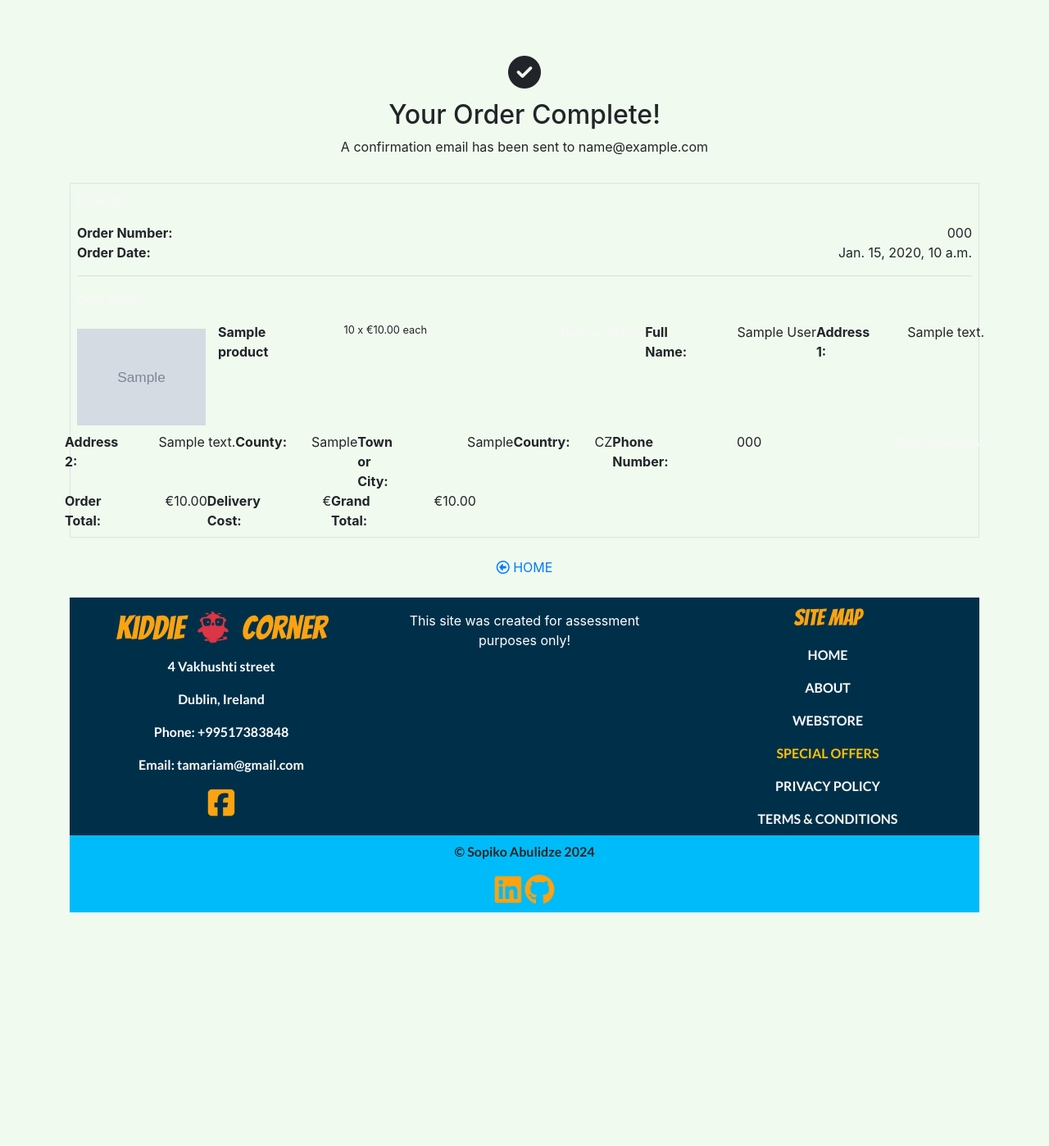
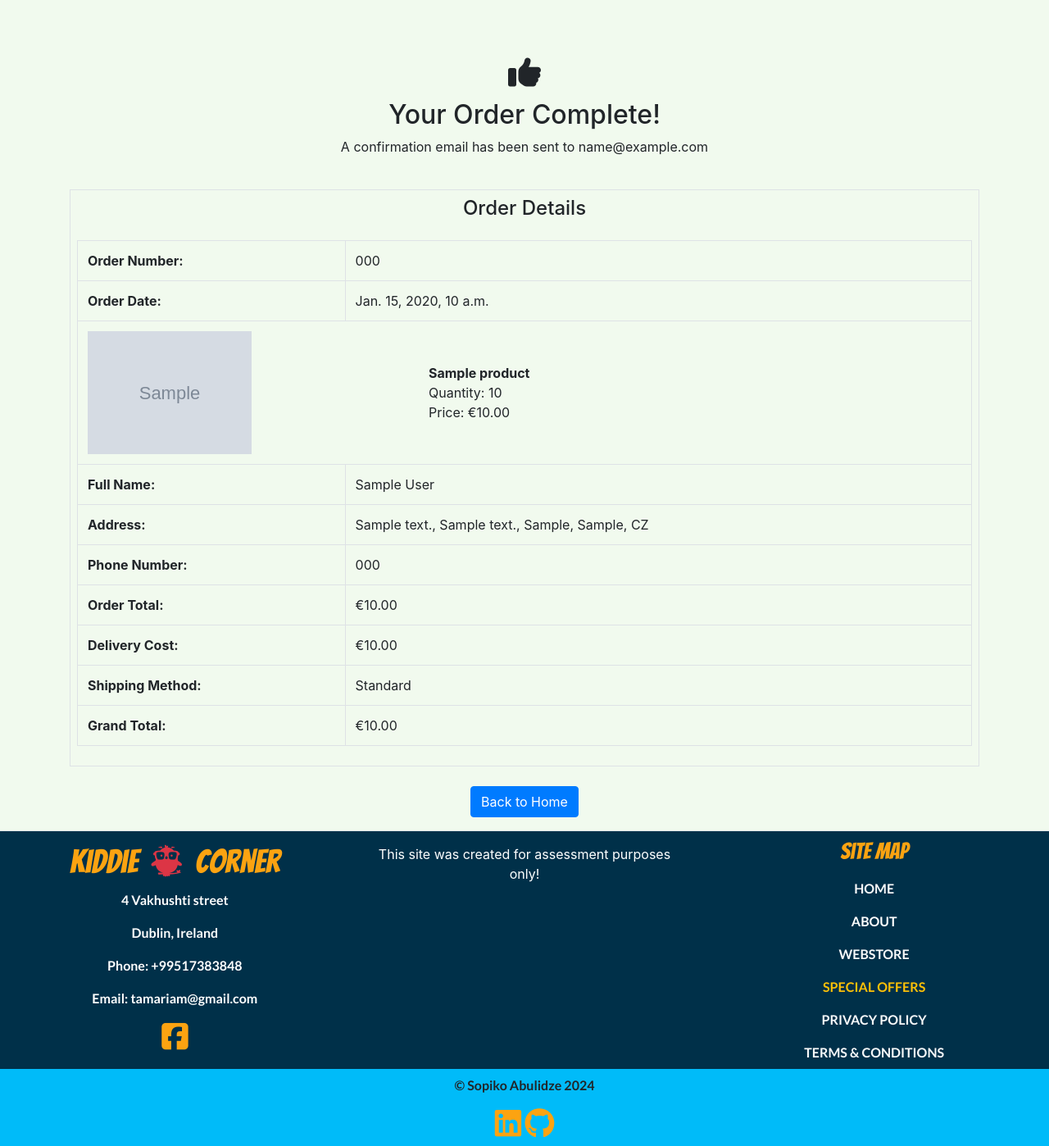
Before and after one commit to tamariam/Kiddie-Corner, a Django app: page /checkout/checkout_success/000 in a window 1280 px wide. Shown: the part 201-1599 px from the top of the page at 82% size. Before the commit the page ends 1314 px from the top, so only its background shows below. Run offline with Django 3.2, Linux system fonts and the light colour scheme; tables that the repository leaves empty hold one stand-in row (values such as "Sample post"); grey boxes marked "Sample" are stand-in pictures; some libraries are stand-ins or nearby versions; some web fonts are replaced.

Commit message:
finish modifying checkout success page, now it correctly dislays all information related to the order completed

```diff
--- a/checkout/templates/checkout/checkout_success.html
+++ b/checkout/templates/checkout/checkout_success.html
@@ -14,209 +14,89 @@
 
     <div class="row">
         <div class="col-12 text-center mt-3">
-            <h1 class="text-center"><span class="sr-only">Check Icon</span><i class="fa-solid fa-circle-check"></i></h1>
-            <h2>Your Order  Complete!</h2>
-            <p> A confirmation email has been sent to {{ order.email }}
-            </p>
+            <h1 class="text-center"><span class="sr-only">Check Icon</span><i class="fa-solid fa-thumbs-up"></i></h1>
+            <h2>Your Order Complete!</h2>
+            <p>A confirmation email has been sent to {{ order.email }}</p>
         </div>
-        <div class="col-12 text-center mt-3">
+    </div>
+
+    <div class="row mt-4">
+        <div class="col-12">
             <div class="p-2 border email-conf">
-                <div class="row">
-                    <div class="col-12 text-md-left mb-3">
-                        <small class="text-light font-italic p-md-l-3">Order Info</small>
-                    </div>
-                </div>
+                <h4 class="text-center mb-4">Order Details</h4>
+                <table class="table table-bordered">
+                    <tbody>
+                        <tr>
+                            <td class="text-black font-weight-bold">Order Number:</td>
+                            <td>{{ order.order_number }}</td>
+                        </tr>
+                        <tr>
+                            <td class="text-black font-weight-bold">Order Date:</td>
+                            <td>{{ order.date }}</td>
+                        </tr>
+                        {% for item in order.lineitems.all %}
+                        <tr>
+                            <td colspan="2">
+                                <div class="d-flex align-items-center">
+                                    <div class="mr-3">
+                                        {% if item.product.image %}
+                                            <img src="{{ item.product.image.url }}" alt="image of {{ item.product.name }}" class="w-50" >
+                                        {% else %}
+                                            <img src="{{ MEDIA_URL }}placeholder.avih" alt="No image available for {{ item.product.name }}" class="w-50">
+                                        {% endif %}
+                                    </div>
+                                    <div>
+                                        <p class="mb-0 font-weight-bold">{{ item.product.name }}</p>
+                                        <p class="mb-0">Quantity: {{ item.quantity }}</p>
+                                        <p class="mb-0">Price: €{{ item.product.price }}</p>
+                                    </div>
+                                </div>
+                            </td>
+                        </tr>
+                        {% endfor %}
+                        <tr>
+                            <td class="text-black font-weight-bold">Full Name:</td>
+                            <td>{{ order.full_name }}</td>
+                        </tr>
+                        <tr>
+                            <td class="text-black font-weight-bold">Address:</td>
+                            <td>{{ order.street_address1 }}, {% if order.street_address2 %}{{ order.street_address2 }}, {% endif %}{{ order.town_or_city }}, {{ order.county }}, {{ order.country }}</td>
+                        </tr>
+                        <tr>
+                            <td class="text-black font-weight-bold">Phone Number:</td>
+                            <td>{{ order.phone_number }}</td>
+                        </tr>
+                        <tr>
+                            <td class="text-black font-weight-bold">Order Total:</td>
+                            <td>€{{ order.order_total }}</td>
+                        </tr>
+                        <tr>
+                            <td class="text-black font-weight-bold">Delivery Cost:</td>
+                            <td>€{{ order.shipping_cost }}</td>
+                        </tr>
 
-                <div class="row">
-                    <div class="col-12 col-md-4 text-md-left">
-                        <p class="mb-0 text-black font-weight-bold p-md-l-3">Order Number:</p>
-                    </div>
-                    <div class="col-12 col-md-8 text-md-right">
-                        <p class="mb-0 p-md-r-3">{{ order.order_number }}</p>
-                    </div>
-                </div>
-
-                <div class="row">
-                    <div class="col-12 col-md-4 text-md-left">
-                        <p class="mb-0 text-black font-weight-bold p-md-l-3">Order Date:</p>
-                    </div>
-                    <div class="col-12 col-md-8 text-md-right">
-                        <p class="mb-0 p-md-r-3">{{ order.date }}</p>
-                    </div>
-                </div>
-
-                <hr class="email-rule">
-
-                <div class="row">
-                    <div class="col-12 text-md-left mb-3">
-                        <small class="text-light font-italic p-md-l-3">Order Details</small>
-                    </div>
-                </div>
-
-                {% for item in order.lineitems.all %}
-                <div class="row">
-
-                    <div class="col-2 my-2">
-
-                        {% if item.product.image %}
-                            <a href="{{ item.product.image.url }}" target="_blank" aria-label="Opens the image of {{ item.product.name }} in a new tab">
-                                <img class="w-100" src="{{ item.product.image.url }}" alt="image of {{ item.product.name }}">
-                            </a>
-                        {% else %}
-                            <a href="">
-                                <img class="w-100" src="{{ MEDIA_URL }}placeholder.avih" alt="No image available for {{ order.product.name }}">
-                            </a>
-                        {% endif %}
-
-                    </div>
-                <div class="row">
-                    <div class="col-12 col-md-4 text-md-left">
-                        <p class="mb-0 text-black font-weight-bold p-md-l-3">{{ item.product.name }}</p>
-                    </div>
-                    <div class="col-12 col-md-8 text-md-right">
-                        <p class="small mb-0  p-md-r-3">{{ item.quantity }} x €{{ item.product.price }} each</p>
-                    </div>
-                </div>
-                {% endfor %}
-
-                <hr class="email-rule">
-
-
-                <div class="row">
-                    <div class="col-12 text-md-left mb-3">
-                        <small class="text-light font-italic p-md-l-3">Delivery Address</small>
-                    </div>
-                </div>
-
-                <div class="row">
-                    <div class="col-12 col-md-4 text-md-left">
-                        <p class="mb-0 text-black font-weight-bold p-md-l-3">Full Name:</p>
-                    </div>
-                    <div class="col-12 col-md-8 text-md-right">
-                        <p class="mb-0 p-md-r-3">{{ order.full_name}}</p>
-                    </div>
-                </div>
-
-                <div class="row">
-                    <div class="col-12 col-md-4 text-md-left">
-                        <p class="mb-0 text-black font-weight-bold p-md-l-3">Address 1:</p>
-                    </div>
-                    <div class="col-12 col-md-8 text-md-right">
-                        <p class="mb-0 p-md-r-3">{{ order.street_address1 }}</p>
-                    </div>
-                </div>
-
-                {% if order.street_address2 %}
-                <div class="row">
-                    <div class="col-12 col-md-4 text-md-left">
-                        <p class="mb-0 text-black font-weight-bold p-md-l-3">Address 2:</p>
-                    </div>
-                    <div class="col-12 col-md-8 text-md-right">
-                        <p class="mb-0 p-md-r-3">{{ order.street_address2 }}</p>
-                    </div>
-                </div>
-                {% endif %}
-
-                {% if order.county %}
-                <div class="row">
-                    <div class="col-12 col-md-4 text-md-left">
-                        <p class="mb-0 text-black font-weight-bold p-md-l-3">County:</p>
-                    </div>
-                    <div class="col-12 col-md-8 text-md-right">
-                        <p class="mb-0 p-md-r-3">{{ order.county }}</p>
-                    </div>
-                </div>
-                {% endif %}
-
-                <div class="row">
-                    <div class="col-12 col-md-4 text-md-left">
-                        <p class="mb-0 text-black font-weight-bold p-md-l-3">Town or City:</p>
-                    </div>
-                    <div class="col-12 col-md-8 text-md-right">
-                        <p class="mb-0 p-md-r-3">{{ order.town_or_city }}</p>
-                    </div>
-                </div>
-
-                {% if order.eircode %}
-                <div class="row">
-                    <div class="col-12 col-md-4 text-md-left">
-                        <p class="mb-0 text-black font-weight-bold p-md-l-3">Eircode:</p>
-                    </div>
-                    <div class="col-12 col-md-8 text-md-right">
-                        <p class="mb-0 p-md-r-3">{{ order.eircode }}</p>
-                    </div>
-                </div>
-                {% endif %}
-
-                <div class="row">
-                    <div class="col-12 col-md-4 text-md-left">
-                        <p class="mb-0 text-black font-weight-bold p-md-l-3">Country:</p>
-                    </div>
-                    <div class="col-12 col-md-8 text-md-right">
-                        <p class="mb-0 p-md-r-3">{{ order.country }}</p>
-                    </div>
-                </div>
-
-                <div class="row">
-                    <div class="col-12 col-md-4 text-md-left">
-                        <p class="mb-0 text-black font-weight-bold p-md-l-3">Phone Number:</p>
-                    </div>
-                    <div class="col-12 col-md-8 text-md-right">
-                        <p class="mb-0 p-md-r-3">{{ order.phone_number }}</p>
-                    </div>
-                </div>
-
-                <hr class="email-rule">
-
-                <div class="row">
-                    <div class="col-12 text-md-left mb-3">
-                        <small class="text-light font-italic p-md-l-3">Billing Information</small>
-                    </div>
-                </div>
-
-                <div class="row">
-                    <div class="col-12 col-md-4 text-md-left">
-                        <p class="mb-0 text-black font-weight-bold p-md-l-3">Order Total:</p>
-                    </div>
-                    <div class="col-12 col-md-8 text-md-right">
-                        <p class="mb-0 p-md-r-3">€{{ order.order_total }}</p>
-                    </div>
-                </div>
-
-                <div class="row">
-                    <div class="col-12 col-md-4 text-md-left">
-                        <p class="mb-0 text-black font-weight-bold p-md-l-3">Delivery Cost:</p>
-                    </div>
-                    <div class="col-12 col-md-8 text-md-right">
-                        <p class="mb-0 p-md-r-3">€{{ order.delivery_cost }}</p>
-                    </div>
-                </div>
-
-                <div class="row">
-                    <div class="col-12 col-md-4 text-md-left">
-                        <p class="mb-0 text-black font-weight-bold p-md-l-3">Grand Total:</p>
-                    </div>
-                    <div class="col-12 col-md-8 text-md-right mb-4">
-                        <p class="mb-0 p-md-r-3">€{{ order.grand_total }}</p>
-                    </div>
-                </div>
+                        <tr>
+                            <td class="text-black font-weight-bold">Shipping Method:</td>
+                            <td>{{ order.shipping_method }}</td>
+                        </tr>
+                        <tr>
+                            <td class="text-black font-weight-bold">Grand Total:</td>
+                            <td>€{{ order.grand_total }}</td>
+                        </tr>
+                    </tbody>
+                </table>
             </div>
         </div>
     </div>
-    {% if user.is_authenticated %}
-    <div class="col-12 text-center my-4">
-        <a href="" class="sensical-button text-center rounded-0 mt-2">
-            <span class="icon"><i class="fa-regular fa-circle-left"></i></span>
-            <span class="text-uppercase">Return to Profile</span>
-        </a>
+
+    <div class="row mt-4">
+        <div class="col-12 text-center">
+            {% if user.is_authenticated %}
+                <a href="" class="btn btn-primary mb-3 ">Return to  My Profile</a>
+            {% else %}
+                <a href="{% url 'home' %}" class="btn btn-primary mb-3">Back to Home</a>
+            {% endif %}
+        </div>
     </div>
-    {% else %}
-    <div class="col-12 text-center my-4">
-        <a href="{% url 'home' %}" class="sensical-button text-center rounded-0 mt-2">
-            <span class="icon"><i class="fa-regular fa-circle-left"></i></span>
-            <span class="text-uppercase">Home</span>
-        </a>
-    </div>
-    {% endif %}
 </div>
 {% endblock content %}
```
